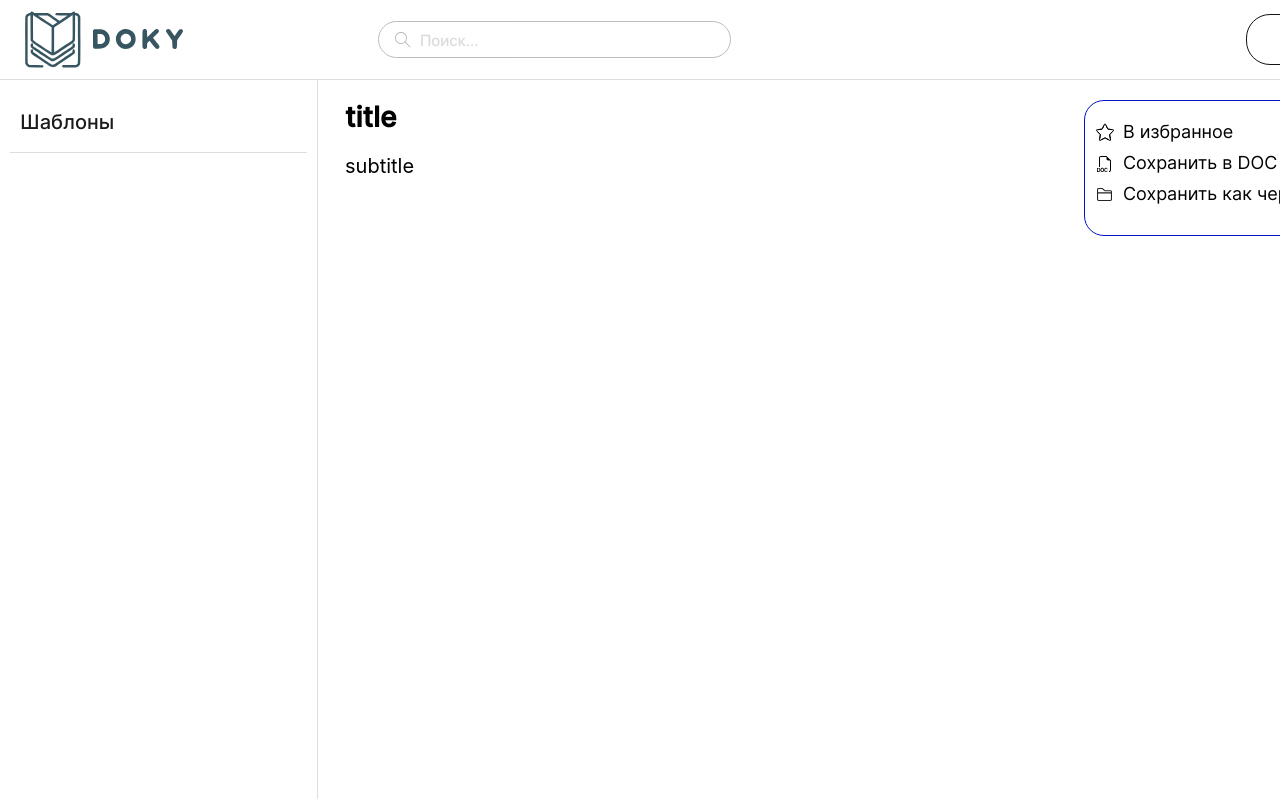
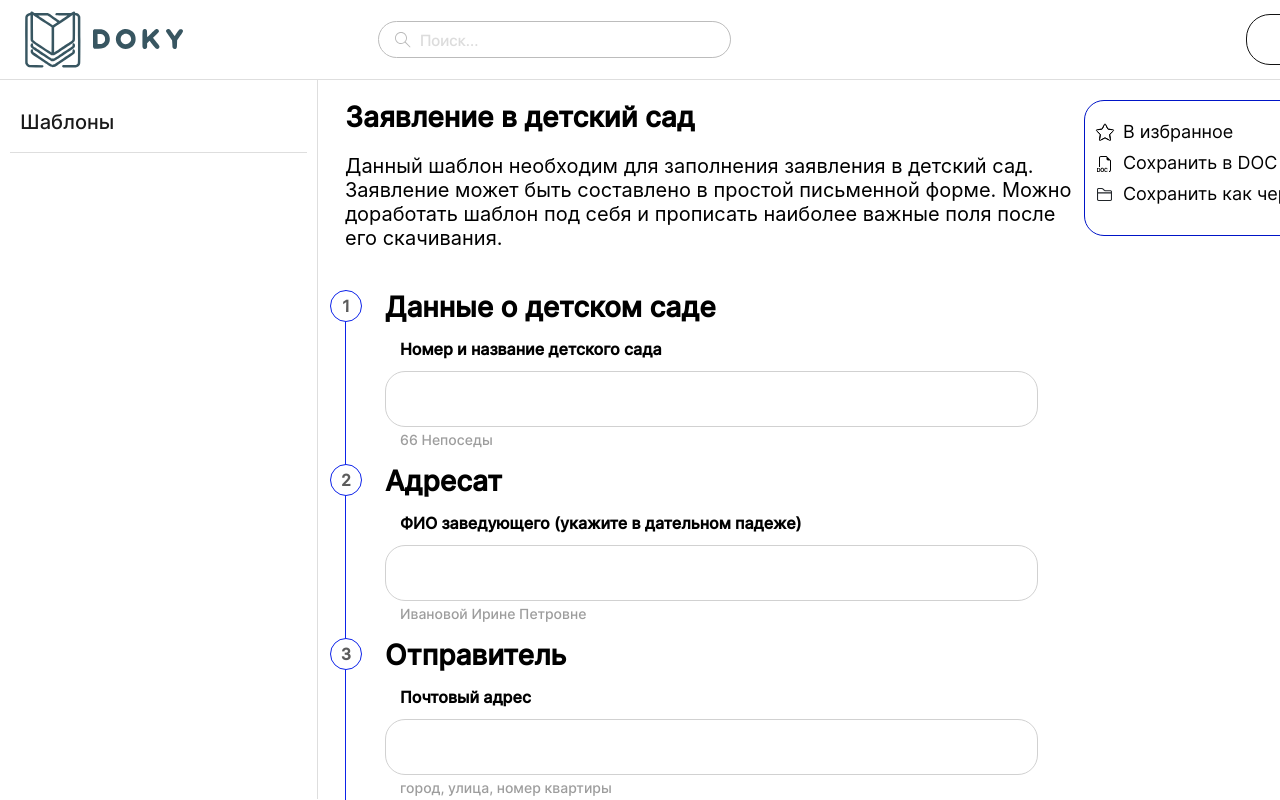
Before and after one commit to document-template-engine/frontend, a React (Create React App) app: page /templates/1 in a window 1280 px wide. Shown: the top 800 px of the page. Built offline with nearby package versions, Linux system fonts and the light colour scheme; no server answers.

Commit message:
fix/templates динамически генерируются поля

```diff
--- a/src/components/Templates/TemplatePage.jsx
+++ b/src/components/Templates/TemplatePage.jsx
@@ -5,6 +5,8 @@ import ActionBar from '../ActionBar/ActionBar';
 import Header from '../Header/Header';
 import Navbar from '../Navbar/Navbar';
 import {useGetTemplateQuery} from '../../store/templates-api/templates.api';
+import {templateTest} from '../../utils/testData';
+import TemplateForm from '../../pages/Forms/TemplateForm';
 
 // eslint-disable-next-line react/prop-types
 const TemplatePage = () => {
@@ -18,9 +20,10 @@ const TemplatePage = () => {
 			<form className={styles.form}>
 				<div className={styles.mainWrapper}>
 					<div className={styles.titleWrapper}>
-						<h1 className={styles.title}>title</h1>
-						<p className={styles.subtitle}>subtitle</p>
+						<h1 className={styles.title}>{templateTest.name}</h1>
+						<p className={styles.subtitle}>{templateTest.description}</p>
 					</div>
+					<TemplateForm data={templateTest} />
 				</div>
 				<ActionBar />
 			</form>
--- a/src/pages/Forms/TemplateForm.jsx
+++ b/src/pages/Forms/TemplateForm.jsx
@@ -1,106 +1,125 @@
 import React from 'react';
-import TemplatePage from '../../components/Templates/TemplatePage';
 import styles from './Form.module.sass';
 import CustomInput from '../../components/UI/CustomInput';
-import { largeSize, midSize, smallSize } from '../../utils/constants';
+import {largeSize} from '../../utils/constants';
 
-const TemplateForm = () => {
+// eslint-disable-next-line react/prop-types
+const TemplateForm = ({ data }) => {
 	const a = 123;
 	const form = 'kinder-form';
 	const title = 'Заявление в детский сад';
+
 	const subtitle =
 		'Данный шаблон необходим для заполнения заявления в детский сад. Заявление может быть составлено в простой письменной форме. Можно доработать шаблон под себя и прописать наиболее важные поля после его скачивания.';
 	return (
-		<TemplatePage title={title} subtitle={subtitle}>
-			<ol className={styles.list}>
-				<li className={styles.item}>
-					<h2 className={styles.title}>Данные о детском саде</h2>
+		<ol className={styles.list}>
+			{/* eslint-disable-next-line react/prop-types */}
+			{data.groups_fields.map((item) => (
+				<li className={styles.item} key={item.group_id}>
+					<h2 className={styles.title}>{item.group_name}</h2>
 					<div className={styles.wrapper}>
-						<CustomInput
-							width={midSize}
-							form={form}
-							type="text"
-							text="Номер или название детского сада"
-						/>
+						{/* eslint-disable-next-line no-shadow */}
+						{item.fields.map((item) => (
+							<CustomInput
+								width={largeSize}
+								form="kid-form"
+								type="text"
+								text={item.name}
+								notation={item.hint}
+								key={item.id}
+							/>
+						))}
 					</div>
 				</li>
-				<li className={styles.itemSuccess}>
-					<h2 className={styles.title}>Адресат</h2>
-					<div className={styles.wrapper}>
-						<CustomInput
-							width={largeSize}
-							form={form}
-							type="text"
-							text="ФИО заведующего в дательном падеже"
-							notation="Иванову Алексею Дмитриевичу"
-						/>
-					</div>
-				</li>
-				<li className={styles.item}>
-					<h2 className={styles.title}>Отправитель</h2>
-					<div className={styles.wrapper}>
-						<CustomInput
-							width={midSize}
-							form={form}
-							type="text"
-							text="ФИО родителя/законного представителя в родительном падеже"
-							notation="Иванова Алексея Дмитриевича"
-						/>
-						<CustomInput
-							width={midSize}
-							form={form}
-							type="text"
-							text="Почтовый адрес"
-							notation="ул. Некрасова, дом 12 к1, кв.41"
-						/>
-					</div>
-				</li>
-				<li className={styles.item}>
-					<h2 className={styles.title}>Ребенок</h2>
-					<div className={styles.wrapper}>
-						<CustomInput
-							width={largeSize}
-							form={form}
-							type="text"
-							text="ФИО ребенка в творительном падеже"
-							notation="Иванову Алексею Дмитриевичу"
-						/>
-						<CustomInput
-							width={midSize}
-							form={form}
-							type="text"
-							text="Номер или название группы в детском саду"
-						/>
-					</div>
-				</li>
-				<li className={styles.item}>
-					<h2 className={styles.title}>Даты</h2>
-					<div className={styles.wrapper}>
-						<CustomInput
-							width={smallSize}
-							form={form}
-							type="text"
-							notation="ДД.ММ.ГГГГ"
-							text="Дата начала отпуска"
-						/>
-						<CustomInput
-							width={smallSize}
-							form={form}
-							type="text"
-							notation="ДД.ММ.ГГГГ"
-							text="Дата окончания отпуска"
-						/>
-						<CustomInput
-							width={smallSize}
-							form={form}
-							type="text"
-							notation="ДД.ММ.ГГГГ"
-							text="Дата написания заявления"
-						/>
-					</div>
-				</li>
-			</ol>
-		</TemplatePage>
+			))}
+
+			{/* <li className={styles.item}> */}
+			{/*	<h2 className={styles.title}>Данные о детском саде</h2> */}
+			{/*	<div className={styles.wrapper}> */}
+			{/*		<CustomInput */}
+			{/*			width={midSize} */}
+			{/*			form={form} */}
+			{/*			type="text" */}
+			{/*			text="Номер или название детского сада" */}
+			{/*		/> */}
+			{/*	</div> */}
+			{/* </li> */}
+			{/* <li className={styles.itemSuccess}> */}
+			{/*	<h2 className={styles.title}>Адресат</h2> */}
+			{/*	<div className={styles.wrapper}> */}
+			{/*		<CustomInput */}
+			{/*			width={largeSize} */}
+			{/*			form={form} */}
+			{/*			type="text" */}
+			{/*			text="ФИО заведующего в дательном падеже" */}
+			{/*			notation="Иванову Алексею Дмитриевичу" */}
+			{/*		/> */}
+			{/*	</div> */}
+			{/* </li> */}
+			{/* <li className={styles.item}> */}
+			{/*	<h2 className={styles.title}>Отправитель</h2> */}
+			{/*	<div className={styles.wrapper}> */}
+			{/*		<CustomInput */}
+			{/*			width={midSize} */}
+			{/*			form={form} */}
+			{/*			type="text" */}
+			{/*			text="ФИО родителя/законного представителя в родительном падеже" */}
+			{/*			notation="Иванова Алексея Дмитриевича" */}
+			{/*		/> */}
+			{/*		<CustomInput */}
+			{/*			width={midSize} */}
+			{/*			form={form} */}
+			{/*			type="text" */}
+			{/*			text="Почтовый адрес" */}
+			{/*			notation="ул. Некрасова, дом 12 к1, кв.41" */}
+			{/*		/> */}
+			{/*	</div> */}
+			{/* </li> */}
+			{/* <li className={styles.item}> */}
+			{/*	<h2 className={styles.title}>Ребенок</h2> */}
+			{/*	<div className={styles.wrapper}> */}
+			{/*		<CustomInput */}
+			{/*			width={largeSize} */}
+			{/*			form={form} */}
+			{/*			type="text" */}
+			{/*			text="ФИО ребенка в творительном падеже" */}
+			{/*			notation="Иванову Алексею Дмитриевичу" */}
+			{/*		/> */}
+			{/*		<CustomInput */}
+			{/*			width={midSize} */}
+			{/*			form={form} */}
+			{/*			type="text" */}
+			{/*			text="Номер или название группы в детском саду" */}
+			{/*		/> */}
+			{/*	</div> */}
+			{/* </li> */}
+			{/* <li className={styles.item}> */}
+			{/*	<h2 className={styles.title}>Даты</h2> */}
+			{/*	<div className={styles.wrapper}> */}
+			{/*		<CustomInput */}
+			{/*			width={smallSize} */}
+			{/*			form={form} */}
+			{/*			type="text" */}
+			{/*			notation="ДД.ММ.ГГГГ" */}
+			{/*			text="Дата начала отпуска" */}
+			{/*		/> */}
+			{/*		<CustomInput */}
+			{/*			width={smallSize} */}
+			{/*			form={form} */}
+			{/*			type="text" */}
+			{/*			notation="ДД.ММ.ГГГГ" */}
+			{/*			text="Дата окончания отпуска" */}
+			{/*		/> */}
+			{/*		<CustomInput */}
+			{/*			width={smallSize} */}
+			{/*			form={form} */}
+			{/*			type="text" */}
+			{/*			notation="ДД.ММ.ГГГГ" */}
+			{/*			text="Дата написания заявления" */}
+			{/*		/> */}
+			{/*	</div> */}
+			{/* </li> */}
+		</ol>
 	);
 };
 
--- a/src/pages/TemplatesMain.jsx
+++ b/src/pages/TemplatesMain.jsx
@@ -1,6 +1,5 @@
 import React from 'react';
 import { Outlet, useLocation } from 'react-router-dom';
-
 import Templates from '../components/Templates/Templates';
 import Template from '../components/Templates/Template/Template';
 import { templatesData } from '../utils/testData';
--- a/src/utils/testData.js
+++ b/src/utils/testData.js
@@ -1,93 +1,78 @@
 export const templateTest = {
 	id: 1,
 	is_favorited: false,
+	groups_fields: [
+		{
+			group_id: 1,
+			group_name: 'Данные о детском саде',
 			fields: [
 				{
-			id: 7,
-			tag: 'Дата1',
-			name: 'Дата начала отпуска',
-			hint: 'дд.мм.гггг',
-			group_id: null,
-			type: 'date',
+					id: 1,
+					name: 'Номер и название детского сада',
+					hint: '66 Непоседы',
+					type: 'str40',
 					mask: '',
+					length: '40',
+				},
+			],
 		},
 		{
-			id: 8,
-			tag: 'Дата2',
-			name: 'Дата окончания отпуска',
-			hint: 'дд.мм.гггг',
-			group_id: null,
-			type: 'date',
+			group_id: 2,
+			group_name: 'Адресат',
+			fields: [
+				{
+					id: 2,
+					name: 'ФИО заведующего (укажите в дательном падеже)',
+					hint: 'Ивановой Ирине Петровне',
+					type: 'fio',
 					mask: '',
+					length: '40',
+				},
+			],
 		},
 		{
-			id: 9,
-			tag: 'Дата3',
-			name: 'Дата подачи заявления',
-			hint: 'дд.мм.гггг',
-			group_id: null,
-			type: 'date',
+			group_id: 3,
+			group_name: 'Отправитель',
+			fields: [
+				{
+					id: 4,
+					name: 'Почтовый адрес',
+					hint: 'город, улица, номер квартиры',
+					type: 'str40',
 					mask: '',
+					length: '40',
 				},
 				{
+					id: 3,
+					name: 'ФИО родителя/законного представителя (в родительном падеже)',
+					hint: 'Иванова Ивана Ивановича',
+					type: 'fio',
+					mask: '',
+					length: '40',
+				},
+			],
+		},
+		{
+			group_id: 4,
+			group_name: 'Ребенок',
+			fields: [
+				{
 					id: 6,
-			tag: 'РебенокГруппа',
 					name: 'Номер или название группы',
 					hint: '№3 или средняя',
-			group_id: 4,
-			group_name: 'Ребенок',
 					type: 'str20',
 					mask: '',
-		},
-		{
-			id: 1,
-			tag: 'ДетскийСадНомерНазвание',
-			name: 'Номер и название детского сада',
-			hint: '66 Непоседы',
-			group_id: 1,
-			group_name: 'Данные о детском саде',
-			type: 'str40',
-			mask: '',
-		},
-		{
-			id: 4,
-			tag: 'ОтправительПочтовыйАдрес',
-			name: 'Почтовый адрес',
-			hint: 'город, улица, номер квартиры',
-			group_id: 3,
-			group_name: 'Отправитель',
-			type: 'str40',
-			mask: '',
-		},
-		{
-			id: 2,
-			tag: 'АдресатФИО',
-			name: 'ФИО заведующего (укажите в дательном падеже)',
-			hint: 'Ивановой Ирине Петровне',
-			group_id: 2,
-			group_name: 'Адресат',
-			type: 'fio',
-			mask: '',
+					length: '40',
 				},
 				{
 					id: 5,
-			tag: 'РебенокФИО',
 					name: 'ФИО ребенка (в творительном падеже)',
 					hint: 'Ивановым Данилой Ивановичем',
-			group_id: 4,
-			group_name: 'Ребенок',
 					type: 'fio',
 					mask: '',
+					length: '40',
 				},
-		{
-			id: 3,
-			tag: 'ОтправительФИО',
-			name: 'ФИО родителя/законного представителя (в родительном падеже)',
-			hint: 'Иванова Ивана Ивановича',
-			group_id: 3,
-			group_name: 'Отправитель',
-			type: 'fio',
-			mask: '',
+			],
 		},
 	],
 	name: 'Заявление в детский сад',
```
Lines whose indentation alone changed are shown as unchanged.
